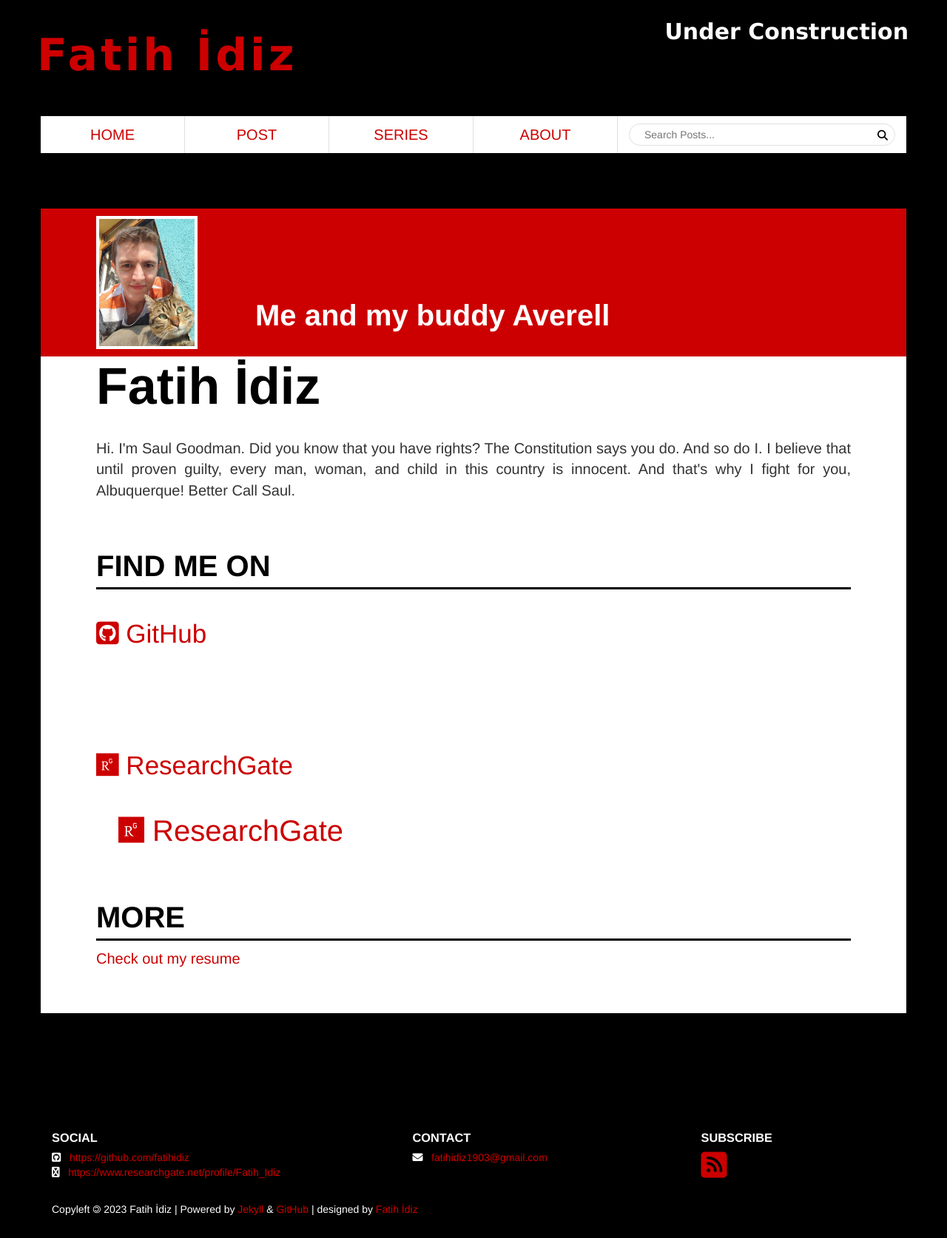
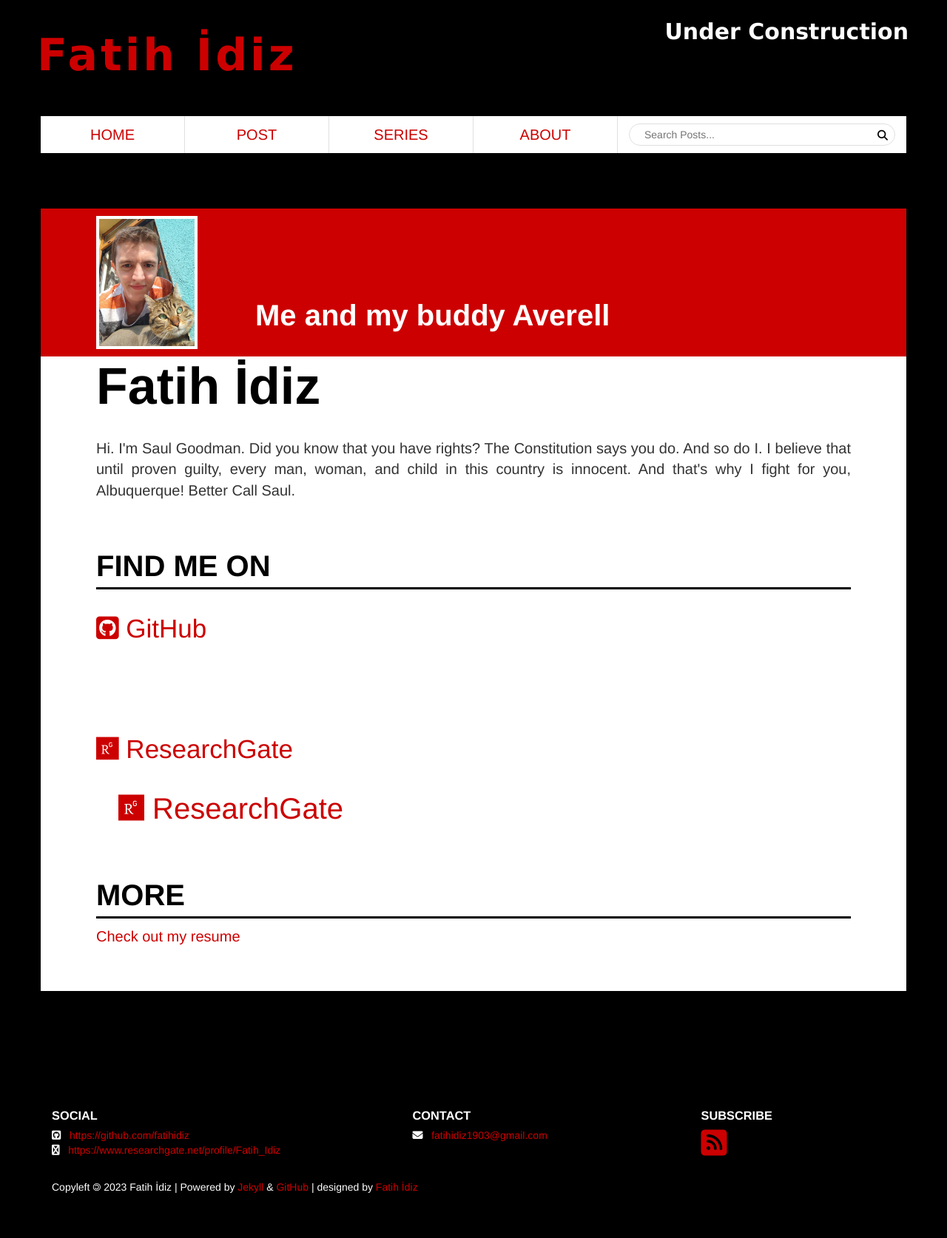
Before and after one commit to fatihidiz/fatihidiz-unifreak.github.io, a Jekyll site: the page built from about/index.html, in a window 1280 px wide. Shown: the whole page at 74% size. Built offline with Jekyll 4.4.1, drawn with Linux system fonts in a browser that asks for light colours; nearby versions of some CDN libraries; after the commit the page ends 1644 px from its top, so only the background shows below that.

Commit message:
Update index.html

```diff
--- a/about/index.html
+++ b/about/index.html
@@ -40,8 +40,8 @@ layout: default
             <li><a href="{{ social.link }}"><i class=" {{ social.icon-class }}"></i></a></li>
           {% endfor %}
           -->
-          <li><p style="font-size:35px;"> <a href="https://github.com/fatihidiz"><i class="fa-brands fa-square-github"></i> GitHub</a> </p></li>
-          <li><p style="font-size:35px;"> <a href="https://www.researchgate.net/profile/Fatih_Idiz"><i class="fa-brands fa-researchgate"></i> ResearchGate</a> </p></li>
+          <li><p style="font-size:35px; line-height:10px;"> <a href="https://github.com/fatihidiz"><i class="fa-brands fa-square-github"></i> GitHub</a> </p></li>
+          <li><p style="font-size:35px; line-height:10px;"> <a href="https://www.researchgate.net/profile/Fatih_Idiz"><i class="fa-brands fa-researchgate"></i> ResearchGate</a> </p></li>
           <li> <a href="https://www.researchgate.net/profile/Fatih_Idiz"><i class="fa-brands fa-researchgate"></i> ResearchGate</a> </li>
         </ul>
     </section>
```
